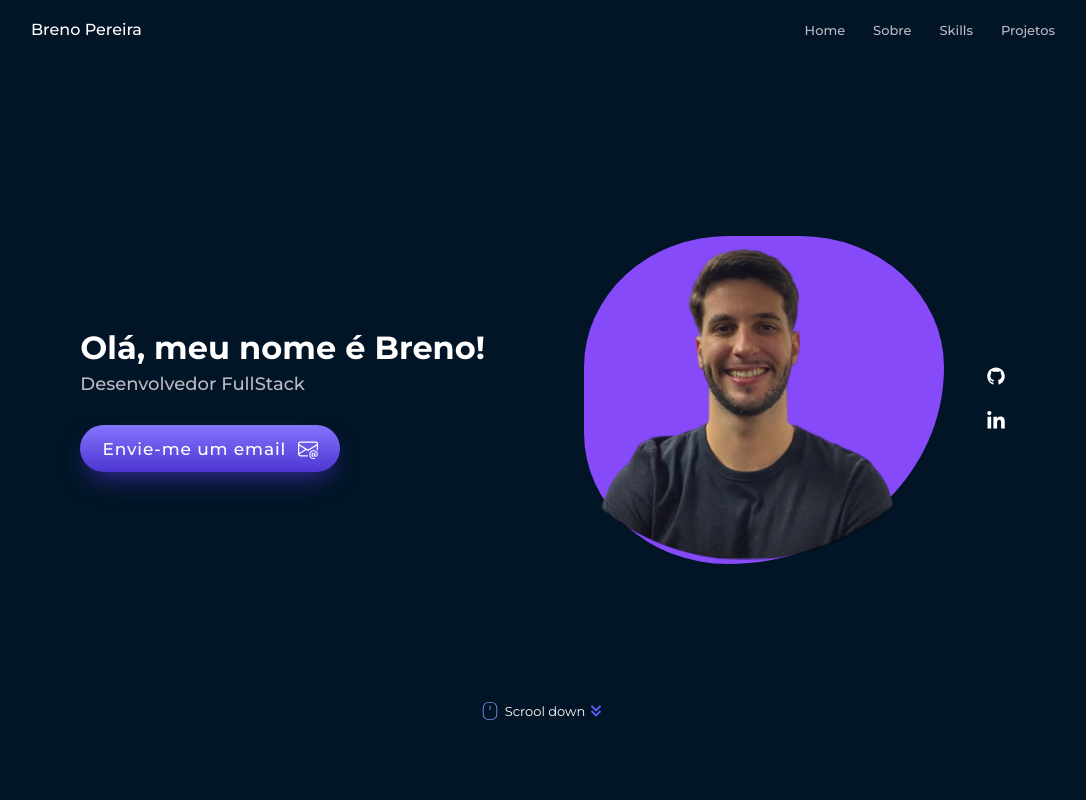
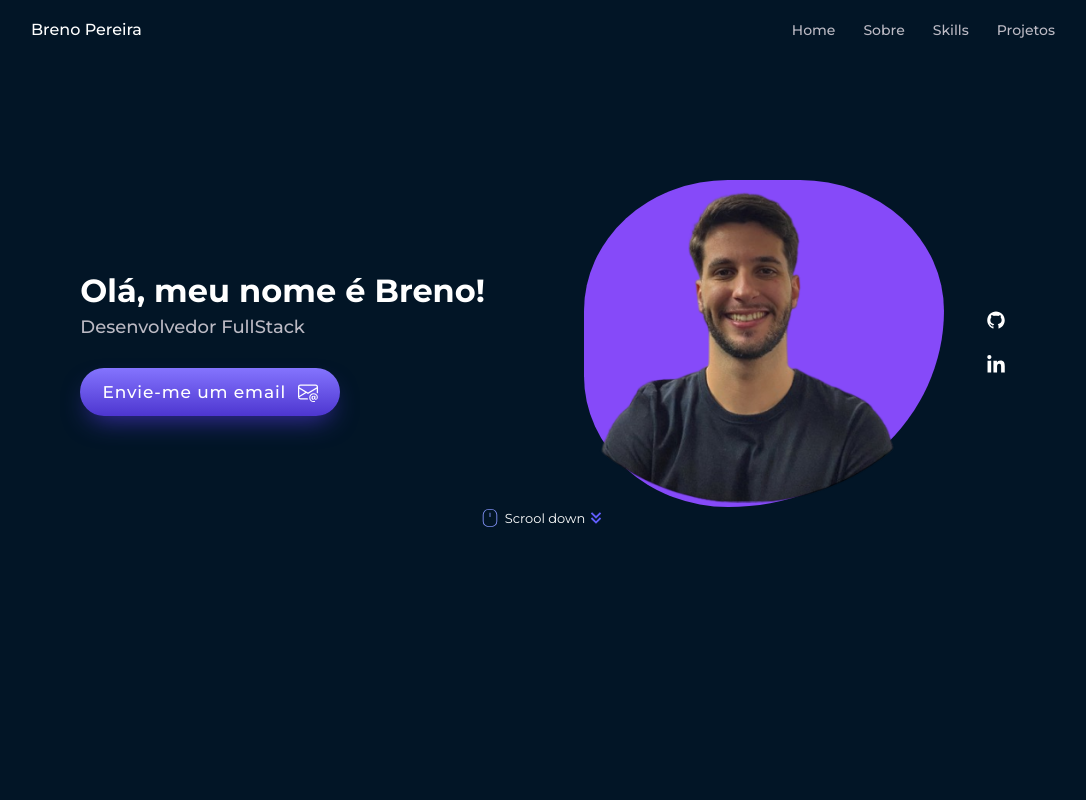
Before and after one commit to brenopereira18/portfolio, a React (Create React App) app: page / in a window 1280 px wide. Shown: the top 800 px of the page, without its empty margins (97-1183 px from the left). Built offline with nearby package versions, Linux system fonts and the light colour scheme; a web font is replaced by a local one.

Commit message:
ajustes na resposinvidade para tablet

```diff
--- a/src/components/Card/styles.ts
+++ b/src/components/Card/styles.ts
@@ -30,13 +30,13 @@ export const CardContainer = styled.div`
 
   span {
     font-weight: 400;
-    color: ${colors.text};
+    color: ${colors.gray};
   }
 `;
 
 export const Container = styled.div`
   font-size: 1rem;
-  color: ${colors.text};
+  color: ${colors.gray};
   background: linear-gradient(135deg, #0d1120 0%, #3a4b8a 43%, #0d1120 100%);
   padding: 1rem;
   border-radius: 1.2rem;
@@ -51,7 +51,7 @@ export const SectionLinks = styled.ul`
     padding: 8px 16px;
     border: 2px solid #2c2c2c;
     background-color: #1a1a1a;
-    font-size: .8rem;
+    font-size: 0.8rem;
     cursor: pointer;
     border-radius: 30px;
     transition: all 0.4s ease;
--- a/src/container/About/index.tsx
+++ b/src/container/About/index.tsx
@@ -25,7 +25,7 @@ const About = () => {
             escaláveis e de alto desempenho, atendendo às necessidades
             específicas de cada projeto.
           </p>
-          <S.Button>
+          <S.Button href="/CV/Curriculo_BrenoPereira.pdf" download="Curriculo_BrenoPereira.pdf">
             Baixar CV
             <BsDownload />
           </S.Button>
--- a/src/container/About/styles.ts
+++ b/src/container/About/styles.ts
@@ -1,11 +1,10 @@
 import { styled } from "styled-components";
-import { colors } from "../../style";
+import { breakpoints, colors } from "../../style";
 
 export const Container = styled.div`
   background-color: ${colors.darkBlue};
-  height: 100vh;
-  color: ${colors.text};
-  padding-bottom: 100px;
+  color: ${colors.gray};
+  padding-bottom: 160px;
 
   &::before {
     content: "";
@@ -24,6 +23,10 @@ export const ContainerAbout = styled.div`
 export const SectionAbout = styled.div`
   p {
     margin: 32px 0;
+
+    @media (max-width: ${breakpoints.tablet}) {
+      font-size: 14px;
+    }
   }
 
   h2 {
@@ -52,6 +55,7 @@ export const Button = styled.a`
   box-shadow: 0 0.7em 1.5em -0.5em #4d36d0be;
   letter-spacing: 0.05em;
   border-radius: 20em;
+  text-decoration: none;
 
   &:hover {
     box-shadow: 0 0.5em 1.5em -0.5em #4d36d0be;
@@ -63,7 +67,6 @@ export const Button = styled.a`
 `;
 
 export const Section = styled.div`
-
   iframe {
     max-width: 400px;
     width: 100%;
@@ -71,7 +74,6 @@ export const Section = styled.div`
     height: 100%;
     border: none;
   }
-
 `;
 
 export const ListIcons = styled.ul`
--- a/src/container/Footer/styles.ts
+++ b/src/container/Footer/styles.ts
@@ -11,7 +11,6 @@ export const ContainerFooter = styled.div`
   justify-content: space-around;
   column-gap: 80px;
   color: ${colors.white};
-  margin-bottom: 62px;
 
   h2 {
     margin-bottom: 8px;
@@ -42,6 +41,7 @@ export const MadeByMe = styled.p`
   font-size: 13px;
   color: ${colors.white};
   text-align: center;
+  margin-top: 62px;
 `
 
 export const Email = styled.div`
--- a/src/container/Header/index.tsx
+++ b/src/container/Header/index.tsx
@@ -20,8 +20,8 @@ const Header = () => {
   }, []);
 
   return (
-    <S.HeaderContainer className={isScrolled ? "scrolled" : ""}>
-      <div className="container">
+    <S.Container className={isScrolled ? "scrolled" : ""}>
+      <S.ContainerHeader className="container">
         <S.Title>Breno Pereira</S.Title>
         <S.ItemsLink>
           <li>
@@ -37,8 +37,8 @@ const Header = () => {
             <a href="#projetos">Projetos</a>
           </li>
         </S.ItemsLink>
-      </div>
-    </S.HeaderContainer>
+      </S.ContainerHeader>
+    </S.Container>
   );
 };
 
--- a/src/container/Header/styles.ts
+++ b/src/container/Header/styles.ts
@@ -1,13 +1,13 @@
 import { styled } from "styled-components";
-import { colors } from "../../style";
+import { breakpoints, colors } from "../../style";
 
-export const HeaderContainer = styled.div`
+export const Container = styled.div`
   background-color: ${colors.darkBlue};
-  color: ${colors.text};
+  color: ${colors.gray};
   padding: 20px 0;
   position: fixed;
+  width: 100%;
   top: 0;
-  width: 100%;
   z-index: 1000;
   transition: background 0.3s ease-in-out;
 
@@ -15,11 +15,16 @@ export const HeaderContainer = styled.div`
     box-shadow: 0 2px 2px -2px gray;
   }
 
-  div {
-    display: flex;
-    justify-content: space-between;
-    align-items: center;
+  @media (max-width: ${breakpoints.tablet}) {
+    width: 100vw;
   }
+`;
+
+export const ContainerHeader = styled.div`
+  width: 100%;
+  display: flex;
+  justify-content: space-between;
+  align-items: center;
 `;
 
 export const Title = styled.h1`
@@ -35,14 +40,12 @@ export const ItemsLink = styled.ul`
   a {
     font-weight: 500;
     cursor: pointer;
-    color: ${colors.text};
+    color: ${colors.gray};
     text-decoration: none;
-    font-size: 13px;
+    font-size: 14px;
 
     &:hover {
-      color: #A084E8;
+      color: #a084e8;
     }
-
-
   }
 `;
--- a/src/container/Home/index.tsx
+++ b/src/container/Home/index.tsx
@@ -12,7 +12,7 @@ const Home = () => {
 
   return (
     <S.Container id="inicio">
-      <S.ContainerHome className="container" data-aos="fade-right">
+      <S.ContainerHome className="container">
         <S.Presentation>
           <h2>Olá, meu nome é Breno!</h2>
           <p>Desenvolvedor FullStack</p>
--- a/src/container/Home/styles.ts
+++ b/src/container/Home/styles.ts
@@ -1,31 +1,49 @@
 import { styled } from "styled-components";
-import { colors } from "../../style";
+import { breakpoints, colors } from "../../style";
 
 export const Container = styled.div`
   background-color: ${colors.darkBlue};
   height: 100vh;
-  color: ${colors.text};
-  padding: 100px 0;
+  color: ${colors.gray};
+  padding: 100px 0 160px 0;
+
+  @media (max-width: ${breakpoints.tablet}) {
+    height: auto;
+    padding: 80px 0 120px 0;
+  }
 `;
 
 export const ContainerHome = styled.div`
   width: 100%;
-  height: 100%;
+  padding-top: 80px;
   display: flex;
   justify-content: space-around;
   align-items: center;
+
+  @media (max-width: ${breakpoints.tablet}) {
+    margin-top: 60px;
+    justify-content: center;
+  }
 `;
 
 export const Presentation = styled.div`
   h2 {
     font-size: 32px;
     color: ${colors.white};
+
+    @media (max-width: ${breakpoints.tablet}) {
+      font-size: 28px;
+    }
   }
 
   p {
     margin: 6px 0 30px 0;
     font-size: 18px;
     font-weight: 500;
+
+    @media (max-width: ${breakpoints.tablet}) {
+      font-size: 16px;
+    }
   }
 `;
 
@@ -64,12 +82,21 @@ export const Button = styled.div`
     color: ${colors.white};
     text-decoration: none;
   }
+
+  @media (max-width: ${breakpoints.tablet}) {
+    font-size: 15px;
+    padding: 0.6em 1em;
+  }
 `;
 
 export const Scroll = styled.div`
   display: flex;
   align-items: center;
   justify-content: center;
+
+  @media (max-width: ${breakpoints.tablet}) {
+    margin-top: 20px;
+  }
 
   span {
     font-size: 13px;
--- a/src/container/Projects/styles.ts
+++ b/src/container/Projects/styles.ts
@@ -3,10 +3,11 @@ import { colors } from "../../style";
 
 export const Container = styled.div`
   background-color: ${colors.darkBlue};
-  color: ${colors.text};
+  color: ${colors.gray};
 
   h2 {
     text-align: center;
+    color: ${colors.white};
   }
 
   &::before {
--- a/src/container/TechnicalSkills/styles.ts
+++ b/src/container/TechnicalSkills/styles.ts
@@ -1,15 +1,15 @@
 import { styled } from "styled-components";
-import { colors } from "../../style";
+import { breakpoints, colors } from "../../style";
 
 export const Container = styled.div`
   background-color: ${colors.darkBlue};
-  color: ${colors.text};
-  padding-bottom: 100px;
+  color: ${colors.gray};
+  padding-bottom: 160px;
 
   h2 {
+    color: ${colors.white};
     text-align: center;
     margin-bottom: 4px;
-    color: ${colors.white};
   }
 
   p {
@@ -31,4 +31,8 @@ export const ListSkills = styled.div`
   display: flex;
   flex-wrap: wrap;
   justify-content: space-between;
+
+  @media (max-width: ${breakpoints.tablet}) {
+    justify-content: center;
+  }
 `;
--- a/src/style.ts
+++ b/src/style.ts
@@ -2,11 +2,15 @@ import { createGlobalStyle } from "styled-components";
 
 export const colors = {
   white: "#FFFFFF",
-  text: "#BCBAC4",
+  gray: "#BCBAC4",
   darkBlue: "#021526",
-  gray: "#EFECEC",
   purple: "#864af9",
   blue: " #3572ef",
+};
+
+export const breakpoints = {
+  tablet: "1023px",
+  mobile: "767px",
 };
 
 export const GlobalStyle = createGlobalStyle`
@@ -16,16 +20,21 @@ export const GlobalStyle = createGlobalStyle`
         box-sizing: border-box;
         list-style: none;
         font-family: "Montserrat", sans-serif;
+        scrollbar-width: thin;
+        scrollbar-color: ${colors.gray}
     }
 
     html {
         scroll-behavior: smooth;
     }
 
-
     .container {
         max-width: 1024px;
         width: 100%;
         margin: 0 auto;
+
+        @media (max-width: ${breakpoints.tablet}) {
+            max-width: 90%;
+        }
     }
 `;
```
Also changed, not shown: 1 other file (tests, documents, lock files or other folders).
